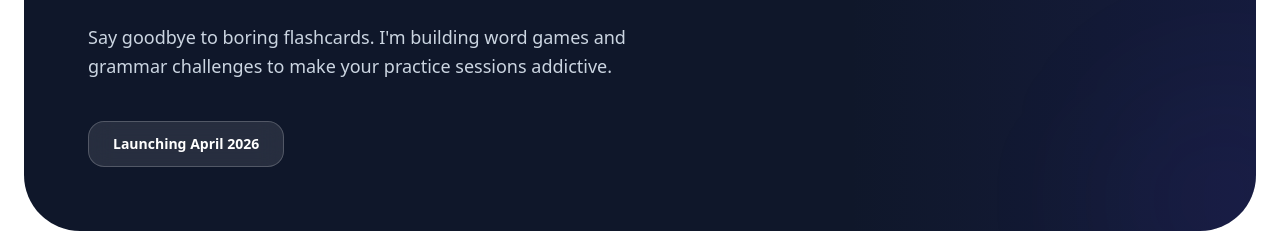
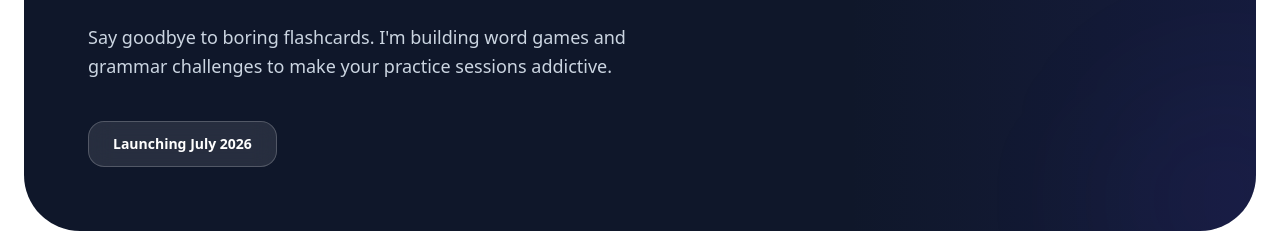
Before and after one commit to corduka/turkish-speaking-club, a React (Vite) app: page /materials in a window 1280 px wide. Shown: the part 1560-1793 px from the top of the page. Built offline with nearby package versions, Linux system fonts and the light colour scheme.

Commit message:
Update icon, Form Modal design

```diff
--- a/src/components/Footer.jsx
+++ b/src/components/Footer.jsx
@@ -50,7 +50,7 @@ export default function Footer() {
               <ul className="space-y-5 text-[13px] font-bold tracking-tight">
                 <li><Link to="/blog" className="hover:text-brand-primary transition-colors flex items-center justify-center md:justify-start gap-1 group">Blog <ArrowUpRight className="w-3 h-3 text-slate-700 group-hover:text-brand-primary transition-colors" /></Link></li>
                 <li><Link to="/materials" className="hover:text-brand-primary transition-colors">Free Materials</Link></li>
-                <li><span className="text-slate-700 italic font-medium">Interactive Games</span></li>
+                <li><span className="text-slate-700 italic font-medium cursor-not-allowed">Interactive Games</span></li>
               </ul>
             </div>
 
--- a/src/components/FormModal.jsx
+++ b/src/components/FormModal.jsx
@@ -38,7 +38,7 @@ export default function FormModal() {
             </button>
 
             {/* 3. Form Content */}
-            <div className="relative w-full h-full pt-16 pb-4">
+            <div className="relative w-full h-full pb-4">
               {/* Iframe Loading State Shadow (İsteğe bağlı) */}
               <div className="absolute inset-0 bg-[radial-gradient(circle_at_top,_var(--tw-gradient-stops))] from-slate-50/50 to-transparent pointer-events-none" />
 
--- a/src/pages/Materials.jsx
+++ b/src/pages/Materials.jsx
@@ -157,8 +157,8 @@ export default function Materials() {
             <p className="text-slate-300 mb-10 text-lg leading-relaxed">
               Say goodbye to boring flashcards. I'm building word games and grammar challenges to make your practice sessions addictive.
             </p>
-            <div className="inline-block px-6 py-3 bg-white/10 backdrop-blur-md rounded-2xl text-sm font-bold border border-white/20">
-              Launching April 2026
+            <div className="inline-block px-6 py-3 bg-white/10 backdrop-blur-md rounded-2xl text-sm font-bold border border-white/20 cursor-not-allowed">
+              Launching July 2026
             </div>
           </div>
 
```
